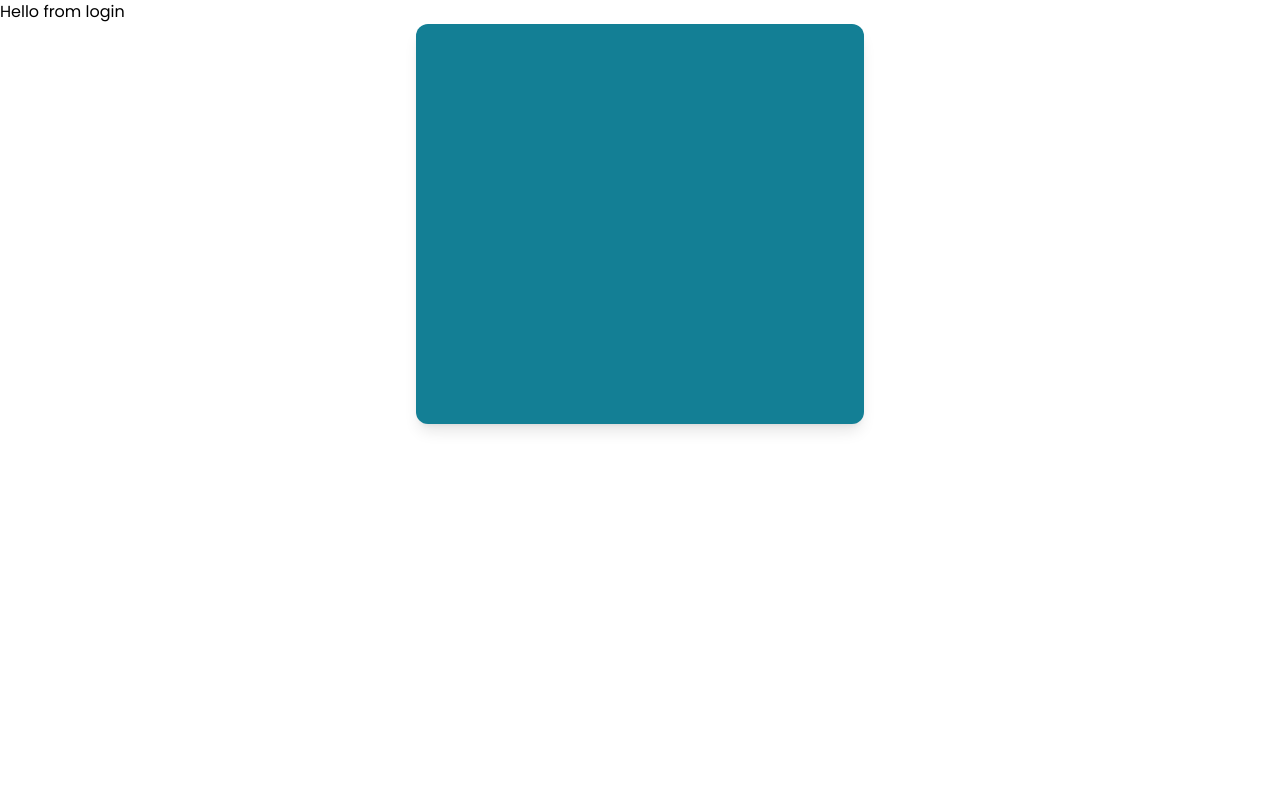
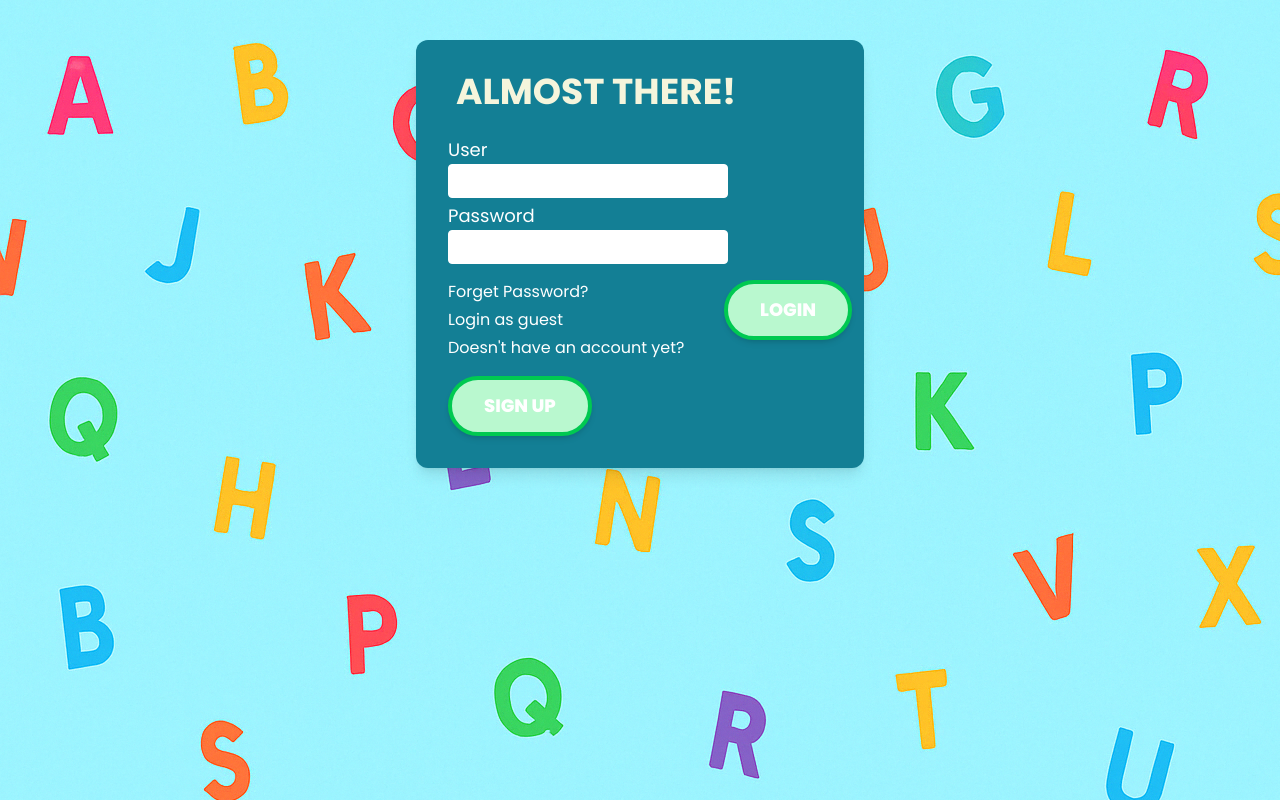
Before and after one commit to English-app-game/frontend, a React (Vite) app: page /login in a window 1280 px wide. Built offline with nearby package versions, Linux system fonts and the light colour scheme.

Commit message:
user login page completed

```diff
--- a/src/ui/pages/Login.jsx
+++ b/src/ui/pages/Login.jsx
@@ -1,8 +1,40 @@
 import BlueBox from "../components/BlueBox";
+import Header from "../components/Header";
+import InputField from "../components/InputField";
+import PrimaryButton from "../components/PrimaryButton";
+import { useNavigate } from "react-router-dom";
 
 export default function Login() {
-  return <div>
-    Hello from login
-    <BlueBox></BlueBox>
-  </div>;
+  const navigate = useNavigate();
+
+  return (
+    <>
+      <div className="min-h-screen bg-[url('/homePage.png')] flex justify-center">
+        <div className="pt-10 w-full">
+          <BlueBox className="pr-3 ">
+            <Header text="ALMOST THERE!" className="pl-2" />
+            <div className="pt-5">
+              <InputField text="User" />
+              <InputField text="Password" />
+              <PrimaryButton text="LOGIN" className="float-right mt-4 ml-4" />
+              <div className="flex flex-col items-start">
+                {/*/////////Need to change to text-button component/////////*/}
+                <button className="pt-4 text-white hover:underline cursor-pointer">
+                  Forget Password?
+                </button>
+                <button className="pt-1 text-white hover:underline cursor-pointer" onClick={() => navigate("/login/guest")}>
+                  Login as guest
+                </button>
+                {/*/////////////////////////////////////////////////////////*/}
+                <p className="pt-1 text-white">
+                  Doesn't have an account yet?
+                </p>
+              </div>
+              <PrimaryButton text="SIGN UP" className="mt-4 bg-gray" onClick={() => navigate("/register")} />
+            </div>
+          </BlueBox>
+        </div>
+      </div>
+    </>
+  );
 }
```
